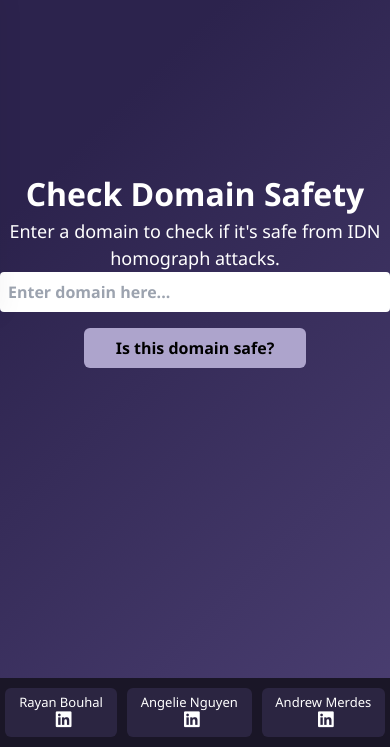
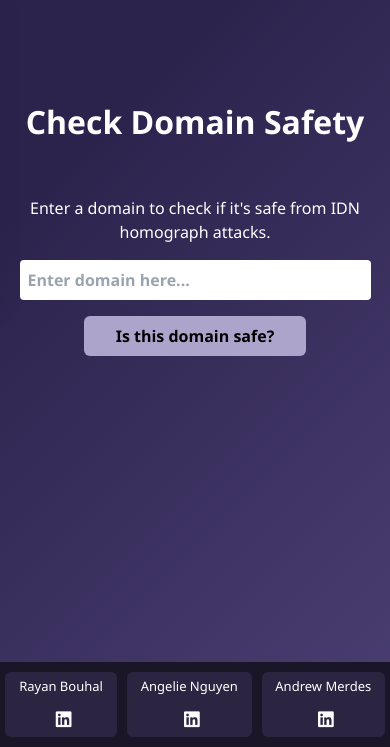
Before and after one commit to rbouhal/IDNHomographAttacks, a Flask app: page / in a window 390 px wide. Shown: the part 97-844 px from the top of the page. Run offline with Flask 3, Linux system fonts and the light colour scheme; some libraries are stand-ins or nearby versions.

Commit message:
reactive home

```diff
--- a/static/index.css
+++ b/static/index.css
@@ -64,3 +64,17 @@
     user-select: none;
     margin-top: 170px;
 }
+
+@media screen and (max-width: 567px) {
+    .full-center{
+        width: 90%;
+        margin: 25% auto;
+    }
+    h1{
+        margin-bottom: 50px;
+    }
+    p{
+        font-size: 16px;
+        margin-bottom: 16px;
+    }
+}
```
